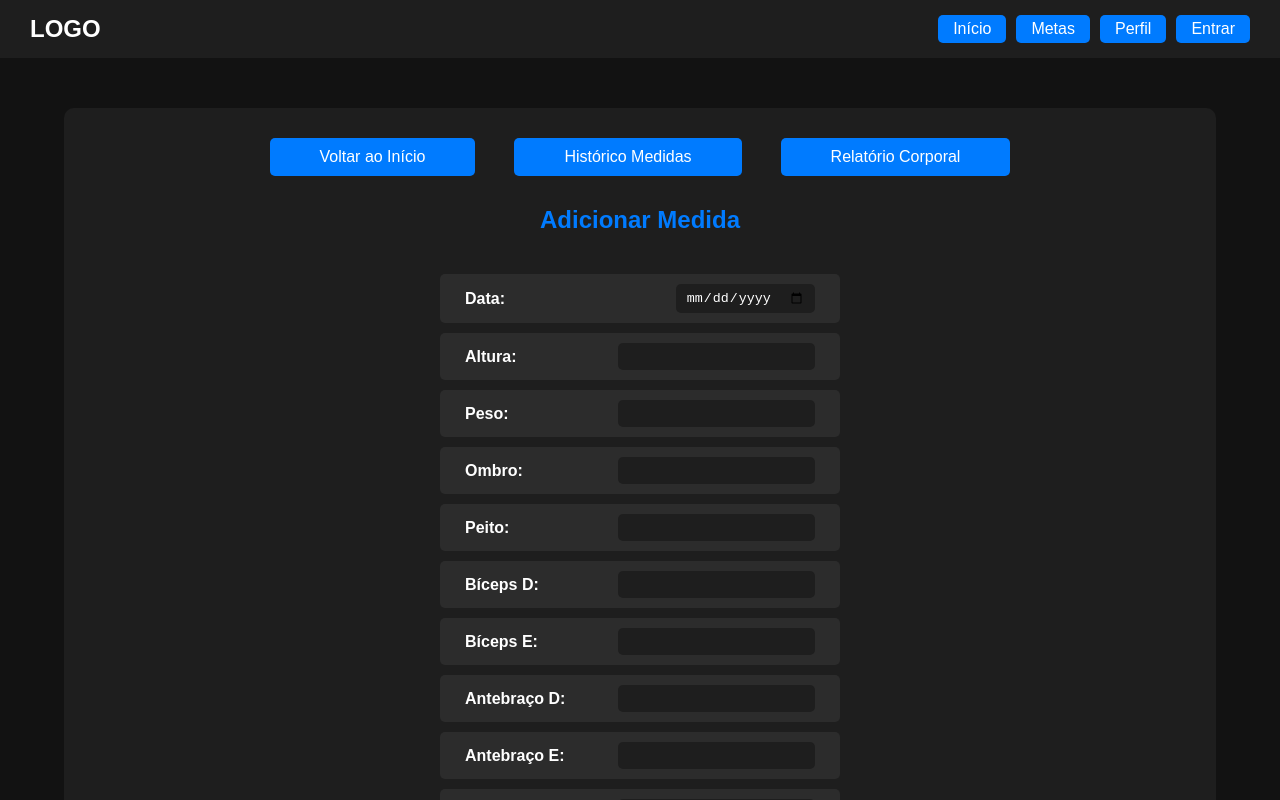
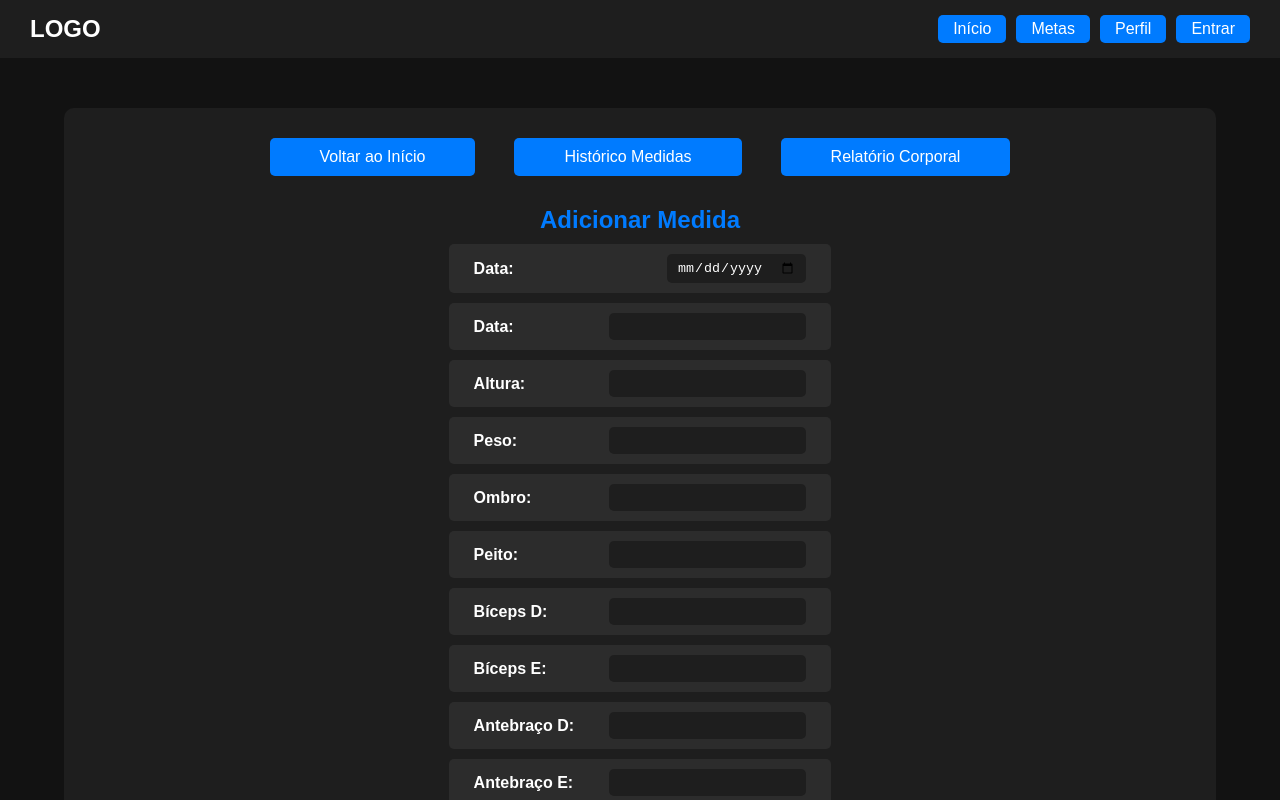
Before and after one commit to Dougl4sAL/MedidasGym, a React (Vite) app in the folder medidas-gym/: page /adicionar in a window 1280 px wide. Shown: the top 800 px of the page. Built offline with nearby package versions, Linux system fonts and the light colour scheme.

Commit message:
Correção do componente FormularioMedidas e CSS

```diff
--- a/medidas-gym/src/components/NovaMedida.jsx
+++ b/medidas-gym/src/components/NovaMedida.jsx
@@ -23,13 +23,14 @@ export const FormularioRestante = ({ nomeMedida }) => {
     )
 }
 
-export const FormularioInputMedida = ({ NomeMedida }) => {
+export const FormularioInputMedida = () => {
     return (
         <div className="formulario-medida">
             <form id="formulario-medida" method="post" action="/adicionar">
+                <h2>Adicionar Medida</h2>
                 <FormularioData />
                 {NomeMedidas.map((nomeMedida) => {
-                    return nomeMedida === 'Data' ? null : (
+                    return NomeMedidas === 'Data' ? null : (
                         <FormularioRestante key={nomeMedida} nomeMedida={nomeMedida} />
                     )
                 })}
@@ -42,5 +43,5 @@ export const FormularioInputMedida = ({ NomeMedida }) => {
 }
 
 export const FormularioMedidas = () => {
-    return <FormularioInputMedida nome={NomeMedidas} />
+    return <FormularioInputMedida />
 }
--- a/medidas-gym/src/pages/AdicionarMedidaPage.jsx
+++ b/medidas-gym/src/pages/AdicionarMedidaPage.jsx
@@ -9,7 +9,6 @@ export default function AdicionarMedidaPage() {
 
             <div className="container-info">
 
-                <h2>Adicionar Medida</h2>
                 <FormularioMedidas />
 
             </div>
--- a/medidas-gym/src/styles/AdicionarMedida.css
+++ b/medidas-gym/src/styles/AdicionarMedida.css
@@ -1,14 +1,11 @@
 
-.formulario-medida {
+#formulario-medida {
     display: flex;
     flex-direction: column;
     width: 100%;
     max-width: 400px;
+    gap: 10px;
 
-}
-
-.medida-item {
-    margin-bottom: 10px;
 }
 
 .medida-item label {
```
